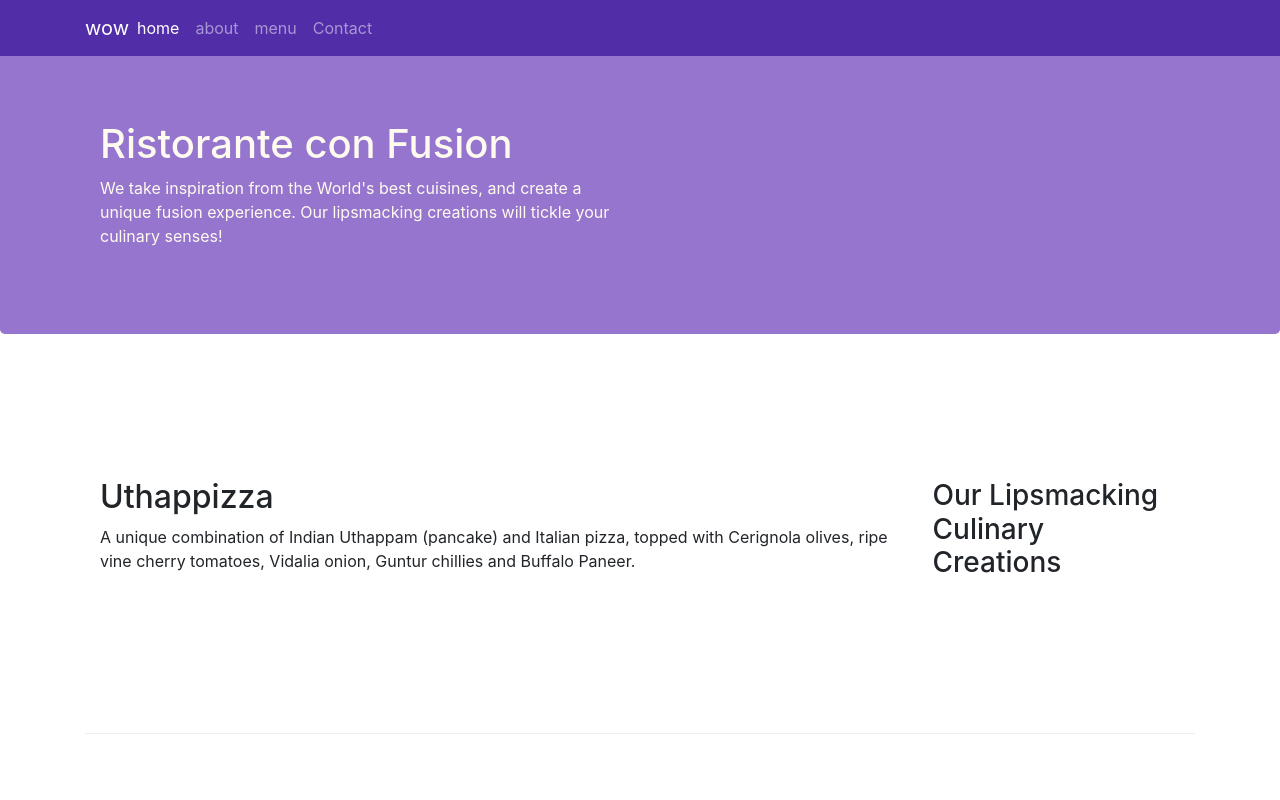
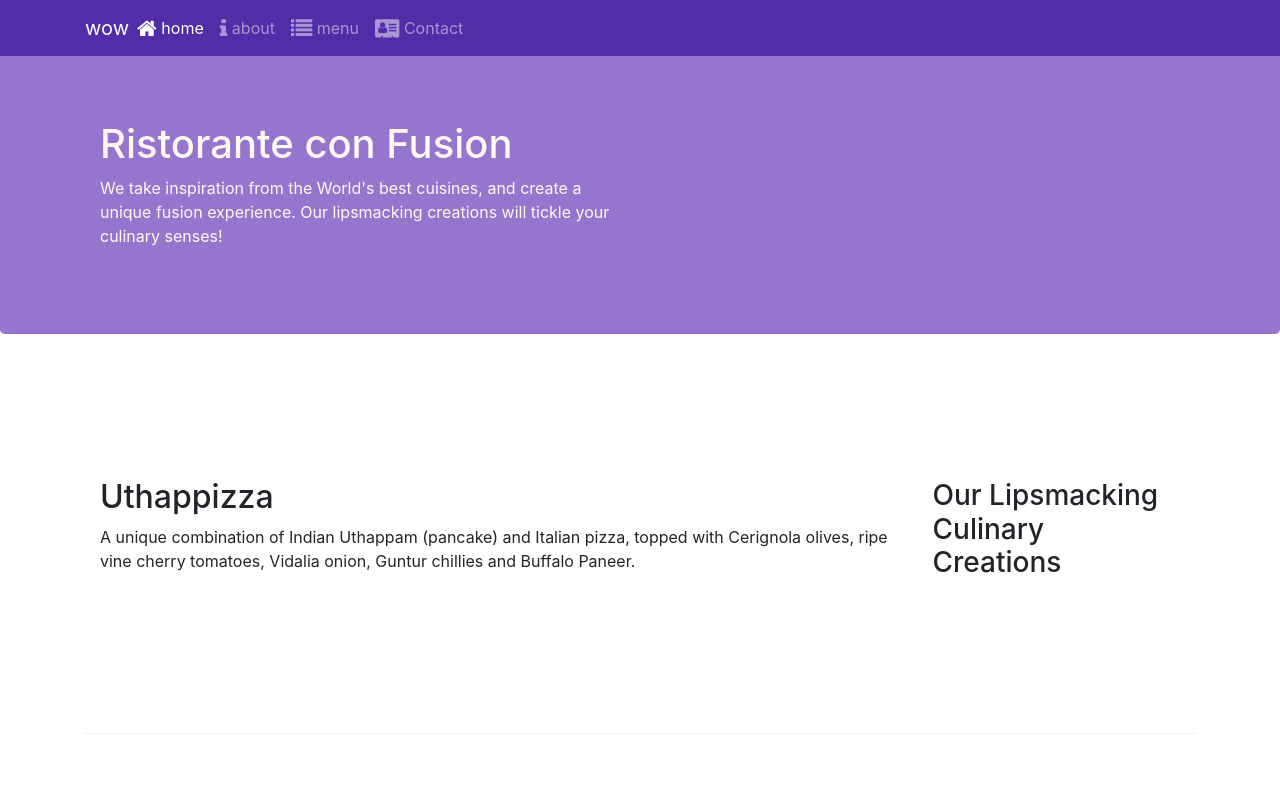
Before and after one commit to aliajaz32/bs, a website: page index.html in a window 1280 px wide. Shown: the top 800 px of the page. Drawn offline with nearby package versions, Linux system fonts and the light colour scheme.

Commit message:
icon-fonts

```diff
--- a/index.html
+++ b/index.html
@@ -5,6 +5,8 @@
     <title>Ristorante Con Fusion</title>
     <link rel="stylesheet" href="node_modules/bootstrap/dist/css/bootstrap.min.css">
     <link rel="stylesheet" href="./css/styles.css">
+    <link rel="stylesheet" href="node_modules/font-awesome/css/font-awesome.min.css">
+    <link rel="stylesheet" href="node_modules/bootstrap-social/bootstrap-social.css">
 </head>
 
 <body>
@@ -16,10 +18,10 @@
             <a class="navbar-brand mr-auto" href="#"> wow </a>
             <div id="Navbar" class="collapse navbar-collapse">
                 <ul class="navbar-nav mr-auto ">
-                    <li class="nav-item active"><a class="nav-link" href="">home</a></li>
-                    <li class="nav-item "><a class="nav-link" href="./aboutus.html">about</a></li>
-                    <li class="nav-item "><a class="nav-link" href="">menu</a></li>
-                    <li class="nav-item "><a class="nav-link" href="">Contact</a></li>
+                    <li class="nav-item active"><a class="nav-link" href=""><span class="fa fa-home fa-lg"></span> home</a></li>
+                    <li class="nav-item "><a class="nav-link" href="./aboutus.html"><span class="fa fa-info fa-lg"></span> about</a></li>
+                    <li class="nav-item "><a class="nav-link" href=""><span class="fa fa-list fa-lg"></span> menu</a></li>
+                    <li class="nav-item "><a class="nav-link" href=""><span class="fa fa-address-card fa-lg"></span> Contact</a></li>
                 </ul>
             </div>
         </div>
--- a/package.json
+++ b/package.json
@@ -15,6 +15,8 @@
   },
   "dependencies": {
     "bootstrap": "^4.0.0",
+    "bootstrap-social": "^5.1.1",
+    "font-awesome": "^4.7.0",
     "jquery": "^3.3.1",
     "popper.js": "^1.12.9"
   }
```
Also changed, not shown: 1 other file.
